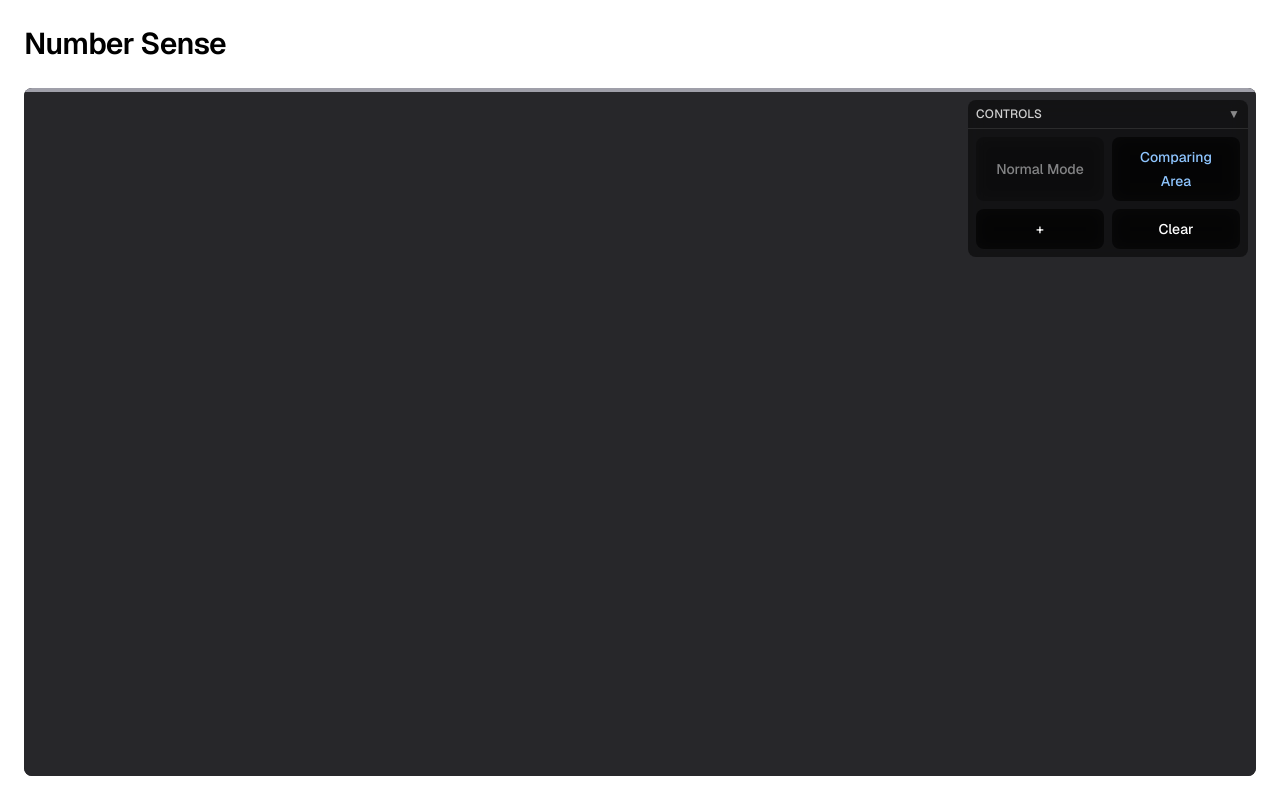
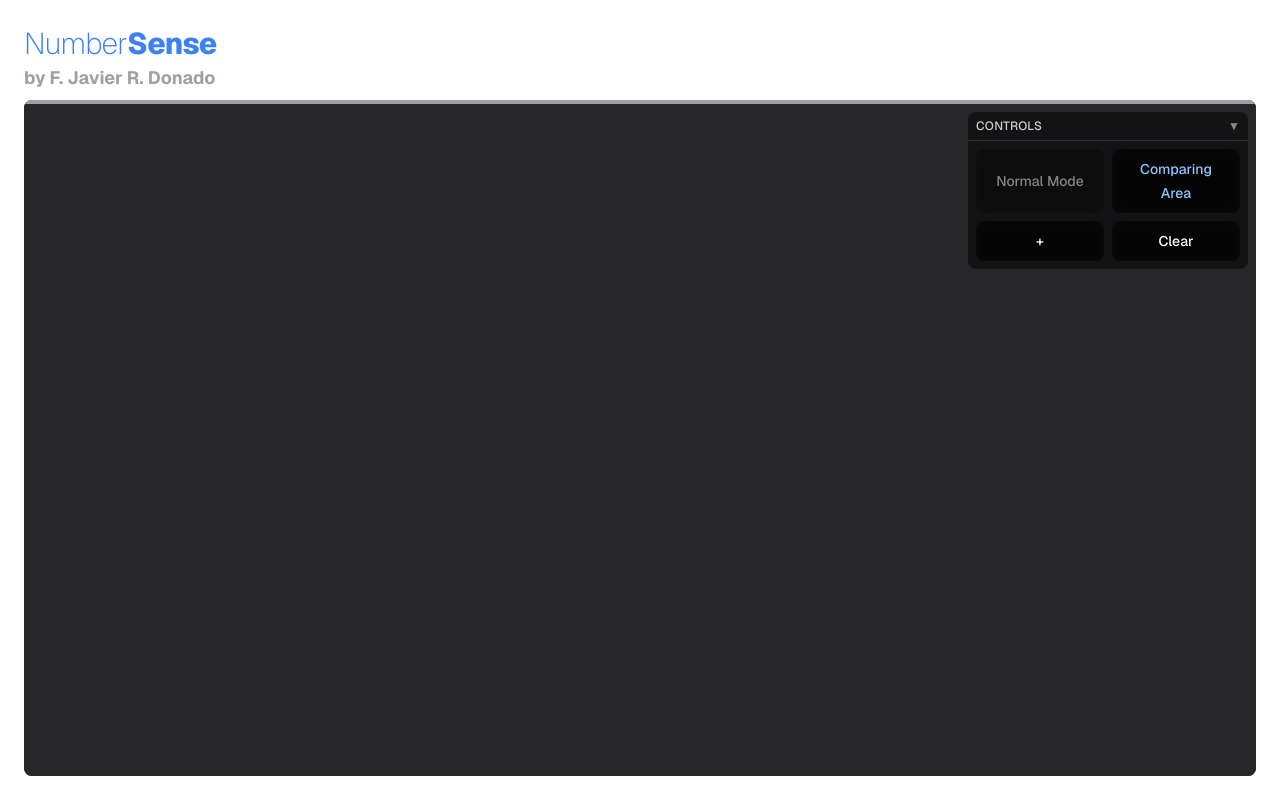
Before and after one commit to mrdonado/number-sense, a Next.js app: page / in a window 1280 px wide. Built offline with nearby package versions, Linux system fonts and the light colour scheme.

Commit message:
feat: format title and subtitle

```diff
--- a/app/globals.css
+++ b/app/globals.css
@@ -62,12 +62,17 @@ body {
 }
 
 .main-content {
-  @apply flex h-full w-full flex-col p-4 sm:p-6 bg-white dark:bg-black gap-4 sm:gap-6;
+  @apply flex h-full w-full flex-col p-4 sm:p-6 bg-white dark:bg-black gap-0;
 }
 
 /* Typography */
 .page-title {
   @apply text-2xl sm:text-3xl font-semibold leading-8 sm:leading-10 tracking-tight text-black dark:text-zinc-50;
+}
+
+.page-subtitle {
+  @apply text-lg text-zinc-400 mb-2 font-bold;
+
 }
 
 /* Form elements */
--- a/app/page.tsx
+++ b/app/page.tsx
@@ -78,7 +78,13 @@ function HomeContent() {
   return (
     <div className="app-container">
       <main className="main-content">
-        <h1 className="page-title">Number Sense</h1>
+        <h1 className="page-title">
+          <span style={{ fontWeight: "200", color: "#3b82f6" }}>Number</span>
+          <span style={{ fontWeight: "800", color: "#3b82f6" }}>Sense </span>
+        </h1>
+        <a href="https://www.jdonado.com" className="page-subtitle">
+          by F. Javier R. Donado
+        </a>
         {isDebugMode && (
           <div className="toolbar">
             <input
```
